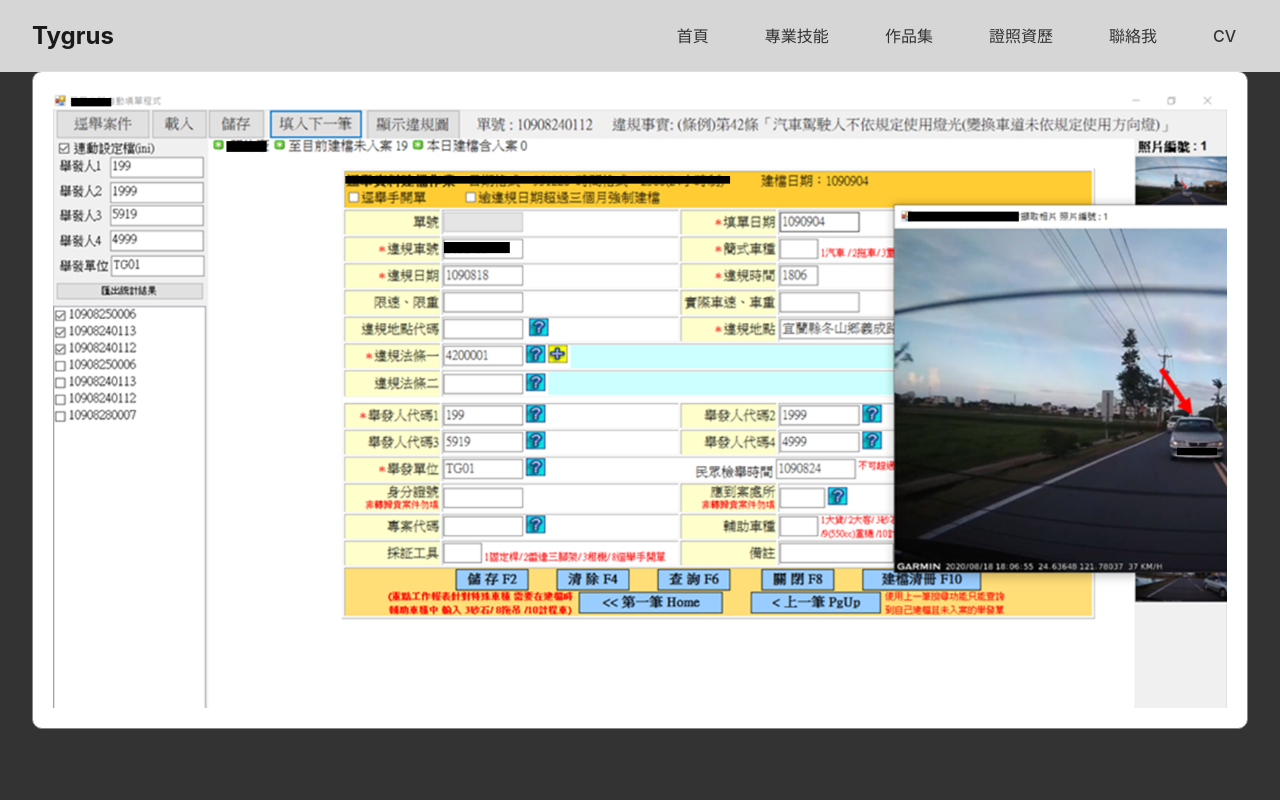
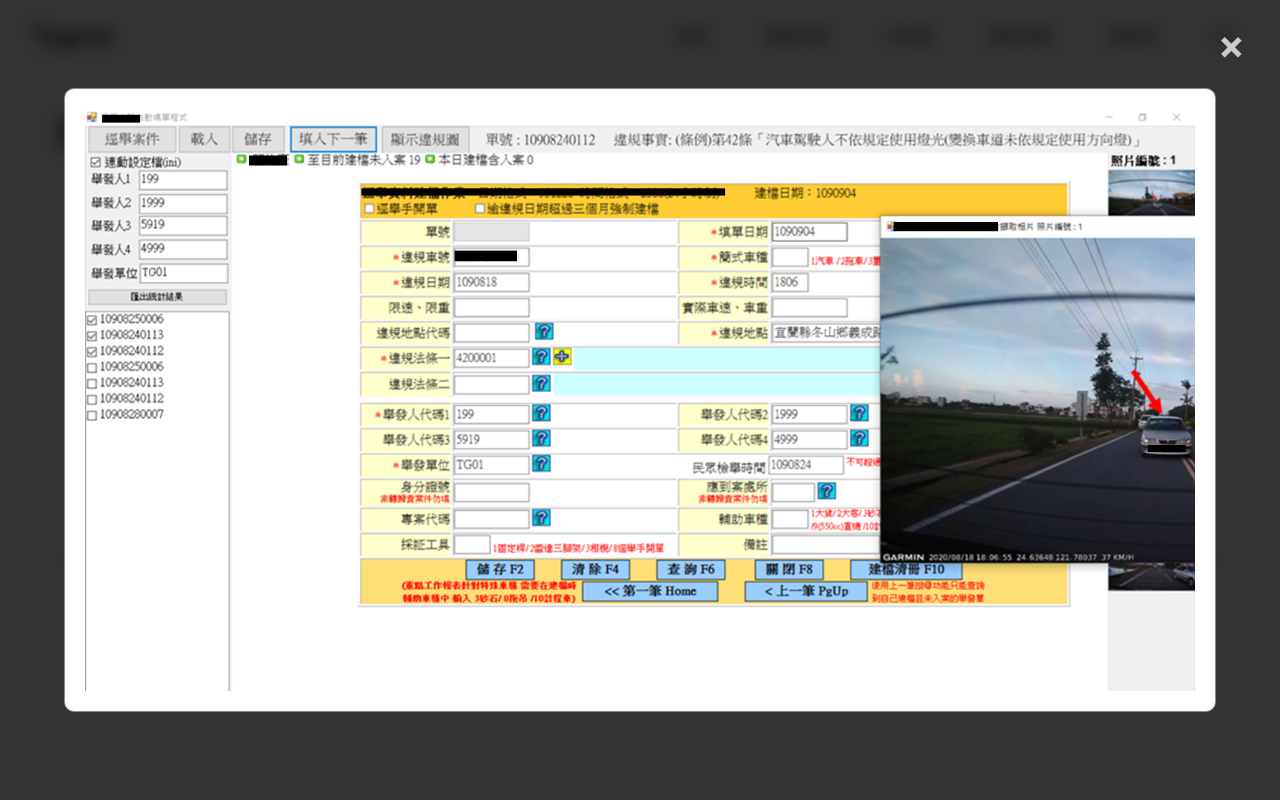
Before and after one commit to Lung-Yu/Lung-Yu.github.io, a React (Vite) app: page /project/auto-fill-web-form in a window 1280 px wide. Both pictures are taken after a click on the picture 220 px from the left and 440 px from the top of the page. Shown: the top 800 px of the page. Built offline with nearby package versions, Linux system fonts and the light colour scheme.

Commit message:
feat: 重構 Modal 組件，將其移至共享目錄並更新相關引用

```diff
--- a/src/components/modal/Modal.tsx
+++ /dev/null
@@ -1,10 +0,0 @@
-const Modal = ({ modalImage, closeModal }: { modalImage: string | null, closeModal: () => void }) => (
-    modalImage ? (
-        <div className="modal" onClick={closeModal}>
-            <span className="close">&times;</span>
-            <img className="modal-content" src={modalImage} alt="預覽圖片" />
-        </div>
-    ) : null
-);
-
-export default Modal;
--- a/src/features/consultant/components/ConsultingDetail.tsx
+++ b/src/features/consultant/components/ConsultingDetail.tsx
@@ -1,7 +1,7 @@
 import { useParams } from 'react-router-dom';
 import { useState } from 'react';
 import { useConsulting } from '../hooks/useConsulting';
-import Modal from '../../../components/modal/Modal';
+import { Modal } from '../../../shared/components/modal';
 import '../styles/ConsultingDetail.css';
 
 const ConsultingDetail = () => {
--- a/src/features/projects/components/ProjectDetail.tsx
+++ b/src/features/projects/components/ProjectDetail.tsx
@@ -1,7 +1,7 @@
 import { useParams } from 'react-router-dom';
 import { useState } from 'react';
 import { useProjects } from '../hooks/useProjects';
-import Modal from '../../../components/modal/Modal';
+import { Modal } from '../../../shared/components/modal';
 import '../styles/ProjectDetail.css';
 
 const ProjectDetail = () => {
--- a/src/layouts/App.tsx
+++ b/src/layouts/App.tsx
@@ -1,8 +1,5 @@
 import { useState } from 'react';
 import { BrowserRouter as Router, Route, Routes } from 'react-router-dom';
-import Modal from '../components/modal/Modal';
-// import Hero from '../components/layout/Hero';
-// import CV from '../components/pages/CV';
 import './../styles/App.css';
 import { CertificateList } from '../features/certificates';
 import { ProjectList, ProjectDetail } from '../features/projects';
@@ -10,6 +7,7 @@ import { ConsultingList, ConsultingDetail } from '../features/consultant';
 import { Navbar } from '../features/navigation';
 import { Hero } from '../features/hero';
 import { CV } from '../features/cv';
+import { Modal } from '../shared/components/modal';
 
 function App() {
   const [modalImage, setModalImage] = useState<string | null>(null);
--- /dev/null
+++ b/src/shared/components/modal/Modal.tsx
@@ -0,0 +1,13 @@
+import { ModalProps } from '../../types/modal';
+import './styles/modal.css';
+
+const Modal = ({ modalImage, closeModal }: { modalImage: string | null, closeModal: () => void }) => (
+  modalImage ? (
+      <div className="modal" onClick={closeModal}>
+          <span className="close">&times;</span>
+          <img className="modal-content" src={modalImage} alt="預覽圖片" />
+      </div>
+  ) : null
+);
+
+export default Modal;
--- /dev/null
+++ b/src/shared/components/modal/index.ts
@@ -0,0 +1,2 @@
+export { default as Modal } from './Modal';
+export type { ModalProps } from './types/modal';
--- /dev/null
+++ b/src/shared/components/modal/styles/modal.css
@@ -0,0 +1,36 @@
+.modal {
+    display: flex;
+    justify-content: center;
+    align-items: center;
+    position: fixed;
+    z-index: 1000;
+    left: 0;
+    top: 0;
+    width: 100%;
+    height: 100%;
+    overflow: auto;
+    background-color: rgba(0, 0, 0, 0.8);
+  }
+
+  .modal-content {
+    margin: auto;
+    display: block;
+    max-width: 90%;
+    max-height: 90vh;
+    object-fit: contain;
+  }
+
+  .close {
+    position: absolute;
+    top: 15px;
+    right: 35px;
+    color: #f1f1f1;
+    font-size: 40px;
+    font-weight: bold;
+    cursor: pointer;
+    transition: color 0.3s ease;
+  }
+
+  .close:hover {
+    color: #bbb;
+  }
--- /dev/null
+++ b/src/shared/components/modal/types/modal.ts
@@ -0,0 +1,4 @@
+export interface ModalProps {
+    modalImage: string | null;
+    closeModal: () => void;
+}
```
